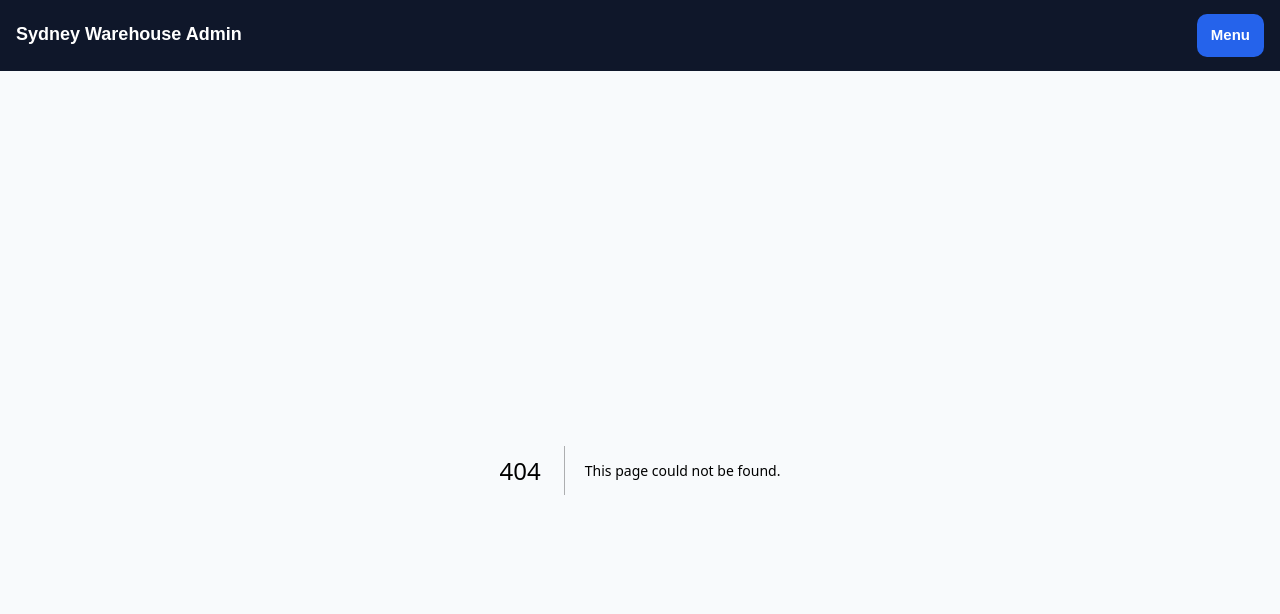
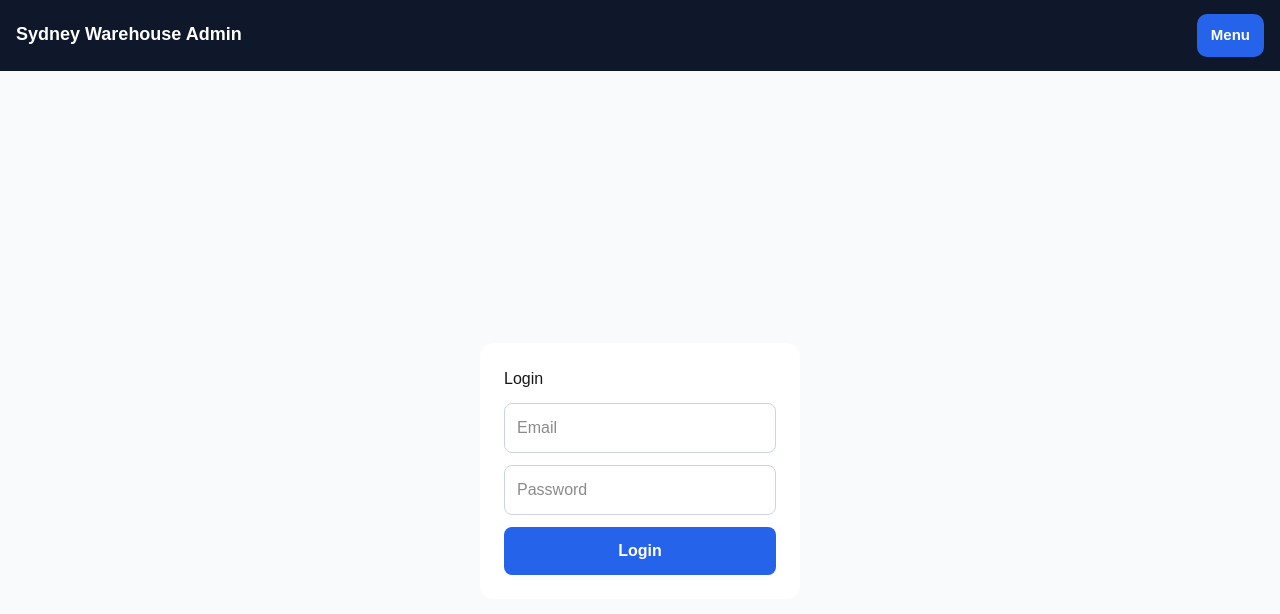
Before and after one commit to saikumarN-byte/warehouse-admin-v2, a Next.js app: page /login in a window 1280 px wide. Before the commit this address had no page. Shown: the top 614 px of the page. Built offline with nearby package versions, Linux system fonts and the light colour scheme; no server answers.

Commit message:
Fix Supabase server cookies

```diff
--- /dev/null
+++ b/app/login/page.tsx
@@ -0,0 +1,92 @@
+'use client'
+
+import { useState } from 'react'
+import { createClient } from '../../lib/supabaseClient'
+import { useRouter } from 'next/navigation'
+
+export default function LoginPage() {
+  const supabase = createClient()
+  const router = useRouter()
+
+  const [email, setEmail] = useState('')
+  const [password, setPassword] = useState('')
+  const [message, setMessage] = useState('')
+
+  async function handleLogin() {
+    setMessage('')
+
+    const { error } = await supabase.auth.signInWithPassword({
+      email,
+      password,
+    })
+
+    if (error) {
+      setMessage(error.message)
+      return
+    }
+
+    router.push('/')
+  }
+
+  return (
+    <main style={pageStyle}>
+      <div style={cardStyle}>
+        <h1>Login</h1>
+
+        <input
+          placeholder="Email"
+          value={email}
+          onChange={(e) => setEmail(e.target.value)}
+          style={inputStyle}
+        />
+
+        <input
+          type="password"
+          placeholder="Password"
+          value={password}
+          onChange={(e) => setPassword(e.target.value)}
+          style={inputStyle}
+        />
+
+        <button onClick={handleLogin} style={buttonStyle}>
+          Login
+        </button>
+
+        {message && <p style={{ color: 'red' }}>{message}</p>}
+      </div>
+    </main>
+  )
+}
+
+const pageStyle = {
+  minHeight: '100vh',
+  display: 'flex',
+  justifyContent: 'center',
+  alignItems: 'center',
+  background: '#f8fafc',
+}
+
+const cardStyle = {
+  background: '#fff',
+  padding: '24px',
+  borderRadius: '14px',
+  width: '100%',
+  maxWidth: '320px',
+  display: 'grid',
+  gap: '12px',
+}
+
+const inputStyle = {
+  padding: '12px',
+  borderRadius: '8px',
+  border: '1px solid #cbd5e1',
+}
+
+const buttonStyle = {
+  padding: '12px',
+  background: '#2563eb',
+  color: '#fff',
+  border: 'none',
+  borderRadius: '8px',
+  fontWeight: 700,
+}
--- a/components/Header.tsx
+++ b/components/Header.tsx
@@ -1,10 +1,42 @@
 'use client'
 
 import Link from 'next/link'
-import { useState } from 'react'
+import { useEffect, useState } from 'react'
+import { createClient } from '../lib/supabaseClient'
+import { useRouter } from 'next/navigation'
 
 export default function Header() {
   const [open, setOpen] = useState(false)
+  const [role, setRole] = useState<string | null>(null)
+  const router = useRouter()
+  const supabase = createClient()
+
+  useEffect(() => {
+    async function loadRole() {
+      const { data: userData } = await supabase.auth.getUser()
+      const user = userData.user
+
+      if (!user) {
+        setRole(null)
+        return
+      }
+
+      const { data: profile } = await supabase
+        .from('profiles')
+        .select('role')
+        .eq('id', user.id)
+        .single()
+
+      setRole(profile?.role ?? 'picker')
+    }
+
+    loadRole()
+  }, [])
+
+  async function logout() {
+    await supabase.auth.signOut()
+    router.push('/login')
+  }
 
   return (
     <header style={headerStyle}>
@@ -21,17 +53,19 @@ export default function Header() {
       {open && (
         <nav style={navStyle}>
           <Link href="/" style={navLink}>Dashboard</Link>
-          <Link href="/products" style={navLink}>Products</Link>
           <Link href="/inventory" style={navLink}>Inventory</Link>
           <Link href="/orders" style={navLink}>Orders</Link>
-          <Link href="/inbound-pallets" style={navLink}>Inbound Pallets</Link>
-          <Link href="/reports/trends" style={navLink}>Trends</Link>
-          <Link href="/ai-restock" style={navLink}>AI Restock</Link>
 
-          <button
-            onClick={() => alert('Logout coming soon')}
-            style={logoutButton}
-          >
+          {role === 'admin' && (
+            <>
+              <Link href="/products" style={navLink}>Products</Link>
+              <Link href="/inbound-pallets" style={navLink}>Inbound Pallets</Link>
+              <Link href="/reports/trends" style={navLink}>Trends</Link>
+              <Link href="/ai-restock" style={navLink}>AI Restock</Link>
+            </>
+          )}
+
+          <button onClick={logout} style={logoutButton}>
             Logout
           </button>
         </nav>
--- /dev/null
+++ b/lib/supabaseClient.ts
@@ -0,0 +1,8 @@
+import { createBrowserClient } from '@supabase/ssr'
+
+export function createClient() {
+  return createBrowserClient(
+    process.env.NEXT_PUBLIC_SUPABASE_URL!,
+    process.env.NEXT_PUBLIC_SUPABASE_ANON_KEY!
+  )
+}
--- /dev/null
+++ b/lib/supabaseServer.ts
@@ -0,0 +1,18 @@
+import { createServerClient } from '@supabase/ssr'
+import { cookies } from 'next/headers'
+
+export async function createClient() {
+  const cookieStore = await cookies()
+
+  return createServerClient(
+    process.env.NEXT_PUBLIC_SUPABASE_URL!,
+    process.env.NEXT_PUBLIC_SUPABASE_ANON_KEY!,
+    {
+      cookies: {
+        get(name: string) {
+          return cookieStore.get(name)?.value
+        },
+      },
+    }
+  )
+}
--- a/package.json
+++ b/package.json
@@ -9,6 +9,7 @@
     "lint": "eslint"
   },
   "dependencies": {
+    "@supabase/ssr": "^0.10.2",
     "@supabase/supabase-js": "^2.104.0",
     "html5-qrcode": "^2.3.8",
     "next": "16.2.4",
```
Also changed, not shown: 1 other file (tests, documents, lock files or other folders).
